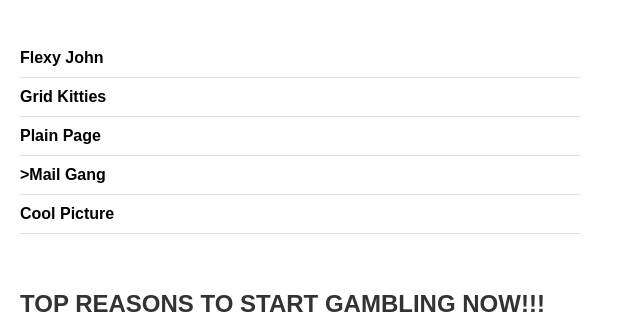
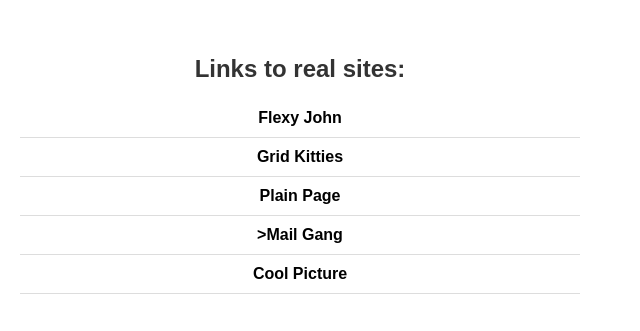
Before and after one commit to KirillKarpenko/Web-3-Karpenko, a plain HTML site: page index-mail.html in a window 1280 px wide. Shown: the part 591-922 px from the top of the page, without its empty margins (0-640 px from the left). Drawn offline with Linux system fonts and the light colour scheme.

Commit message:
some mail version fixes

```diff
--- a/index-mail.html
+++ b/index-mail.html
@@ -42,6 +42,10 @@
         font-weight: bold;
       }
 
+      .links {
+        text-align: center;
+      }
+
       .links a {
         display: block;
         padding: 10px 0;
@@ -59,13 +63,14 @@
         <td>
           <div class="content">
             <h1>I HAVE A CRIPPLING GAMBLING ADDICTION</h1>
-            <img src="images/Untitled4958.jpg" alt="handsome man.jpg" />
+            <img src="https://kirillkarpenko.github.io/Web-3-Karpenko/images/Untitled4958.jpg" alt="handsome man.jpg" />
           </div>
         </td>
       </tr>
       <tr>
         <td class="content">
           <div class="links">
+            <h1>Links to real sites:</h1>
             <a href="index.html">Flexy John</a>
             <a href="index-grid.html">Grid Kitties</a>
             <a href="index-plain.html">Plain Page</a>
```
